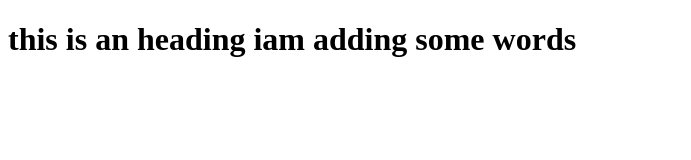
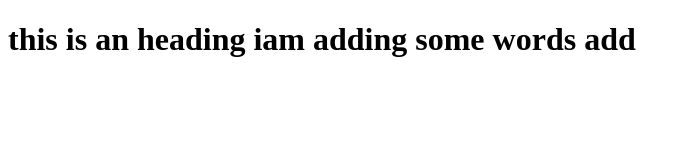
Before and after one commit to TharunBairoju/JenkinsExample, a plain HTML site: page index.html in a window 1280 px wide. Shown: the whole page, without its empty margins (0-691 px from the left). Drawn offline with Linux system fonts and the light colour scheme.

Commit message:
second commit

```diff
--- a/index.html
+++ b/index.html
@@ -4,6 +4,6 @@
 	<title></title>
 </head>
 <body>
-<h1>this is an heading iam adding some words</h1>
+<h1>this is an heading iam adding some words add</h1>
 </body>
 </html>
```
